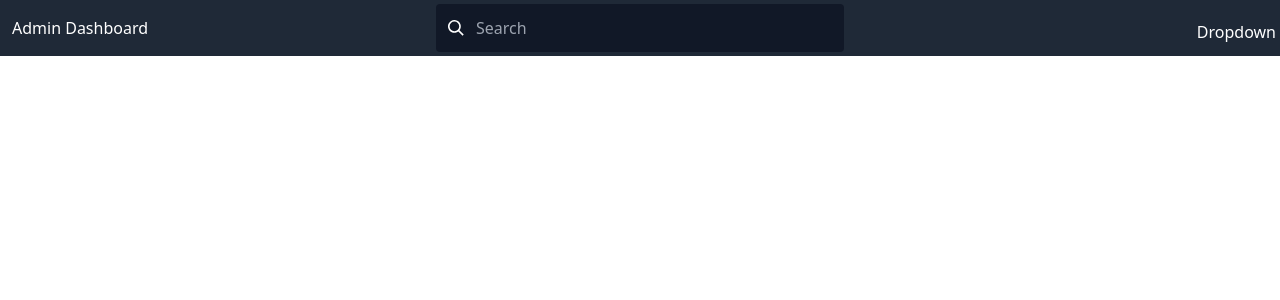
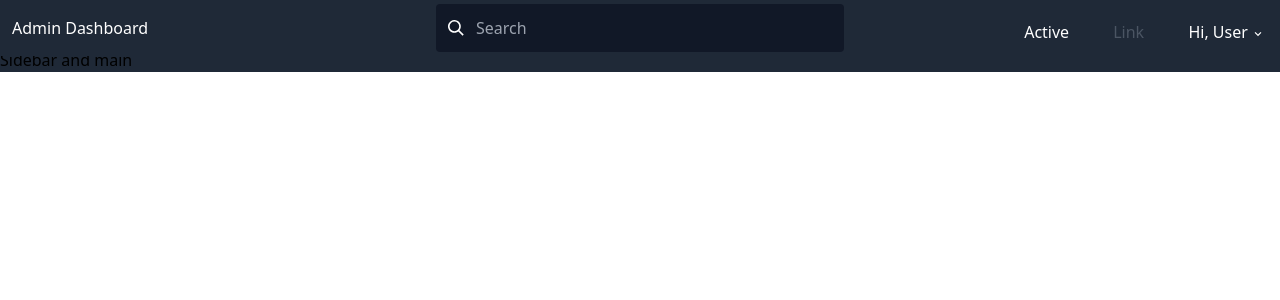
Before and after one commit to allensarmiento/admin-dashboard, a React (Create React App) app in the folder client/: page / in a window 1280 px wide. Shown: the top 300 px of the page. Built offline with nearby package versions, Linux system fonts and the light colour scheme.

Commit message:
Add dropdown and navigation

```diff
--- a/client/public/index.html
+++ b/client/public/index.html
@@ -24,6 +24,8 @@
       work correctly both with client-side routing and a non-root public URL.
       Learn how to configure a non-root public URL by running `npm run build`.
     -->
+
+    <link rel="stylesheet" href="https://use.fontawesome.com/releases/v5.3.1/css/all.css" />
     <title>React App</title>
   </head>
   <body>
--- /dev/null
+++ b/client/src/core/basic-navigation-item.tsx
@@ -0,0 +1,15 @@
+import { ReactNode } from "react";
+
+interface Props {
+  children: ReactNode;
+}
+
+const BasicNavigationItem = ({ children }: Props) => {
+  return (
+    <li className="flex-1 md:flex-none md:mr-3">
+      {children}
+    </li>
+  );
+};
+
+export default BasicNavigationItem;
--- /dev/null
+++ b/client/src/core/basic-navigation.tsx
@@ -0,0 +1,22 @@
+import classnames from 'classnames';
+import { ReactNode } from 'react';
+
+interface Props {
+  children: ReactNode;
+}
+
+const BasicNavigation = ({ children }: Props) => {
+  return (
+    <ul className={classnames(
+      'flex-1',
+      'flex',
+      'md:flex-none',
+      'items-center',
+      'justify-between',
+    )}>
+      {children}
+    </ul>
+  );
+};
+
+export default BasicNavigation;
--- /dev/null
+++ b/client/src/core/dropdown-link.tsx
@@ -0,0 +1,25 @@
+import classnames from 'classnames';
+import { ReactNode } from 'react';
+
+interface Props {
+  children: ReactNode;
+  href: string;
+}
+
+const DropdownLink = ({ children, href }: Props) => {
+  return (
+    <a href={href} className={classnames(
+      'block',
+      'p-2',
+      'hover:bg-gray-800',
+      'text-white',
+      'text-sm',
+      'no-underline',
+      'hover:no-underline',
+    )}>
+      {children}
+    </a>
+  );
+};
+
+export default DropdownLink;
--- a/client/src/core/dropdown.tsx
+++ b/client/src/core/dropdown.tsx
@@ -1,8 +1,26 @@
 import classnames from 'classnames';
+import { ReactNode } from 'react';
 
-const Dropdown = () => {
+interface Props {
+  children: ReactNode;
+  visible: boolean;
+}
+
+const Dropdown = ({ children, visible }: Props) => {
   return (
-    <ul>Dropdown</ul>
+    <div className={classnames(
+      'absolute',
+      'bg-gray-800',
+      'text-white',
+      'right-0',
+      'mt-3',
+      'p-3',
+      'overflow-auto',
+      'z-30',
+      visible ? '' : 'invisible',
+    )}>
+      {children}
+    </div>
   );
 };
 
--- a/client/src/core/navigation.tsx
+++ b/client/src/core/navigation.tsx
@@ -1,9 +1,19 @@
 import classnames from 'classnames';
+import { useState } from 'react';
+import BasicNavigation from './basic-navigation';
+import BasicNavigationItem from './basic-navigation-item';
 import Dropdown from './dropdown';
+import DropdownLink from './dropdown-link';
 import NavigationItem from './navigation-item';
 import SearchInput from './search-input';
 
 const Navigation = () => {
+  const [dropdownVisible, setDropdownVisible] = useState(false);
+
+  const toggleDropdown = () => {
+    setDropdownVisible(!dropdownVisible);
+  };
+
   return (
     <nav className={classnames(
       'fixed',
@@ -44,7 +54,72 @@ const Navigation = () => {
           'justify-between',
           'md:justify-end',
         )}>
-          <Dropdown />
+          <BasicNavigation>
+            <BasicNavigationItem>
+              <a href="#" className={classnames(
+                'inline-block',
+                'py-2',
+                'px-4',
+                'text-white',
+                'no-underline',
+              )}>
+                Active
+              </a>
+            </BasicNavigationItem>
+            <BasicNavigationItem>
+              <a href="#" className={classnames(
+                'inline-block',
+                'py-2',
+                'px-4',
+                'no-underline',
+                'text-gray-600',
+                'hover:text-gray-200',
+                'hover:text-underline',
+              )}>
+                Link
+              </a>
+            </BasicNavigationItem>
+            <BasicNavigationItem>
+              <div className="relative inline-block">
+                <button
+                  className={classnames(
+                    'drop-button',
+                    'text-white',
+                    'focus:outline-none',
+                  )}
+                  onClick={toggleDropdown}
+                >
+                  <span className="pr-2"></span>&nbsp;
+                  Hi, User&nbsp;
+                  <svg
+                    className="h-3 fill-current inline"
+                    xmlns="http://www.w3.org/2000/svg"
+                    viewBox="0 0 20 20"
+                  >
+                    <path
+                      d="M9.293 12.95l.707.707L15.657 8l-1.414-1.414L10 10.828 5.757 6.586 4.343 8z"
+                    />
+                  </svg>
+                </button>
+                <Dropdown visible={dropdownVisible}>
+                  <input
+                    className={classnames('p-2', 'text-gray-600')}
+                    placeholder="Search.."
+                  />
+                  <DropdownLink href="#">
+                    <i className="fa fa-user fa-fw"></i> Profile
+                  </DropdownLink>
+                  <DropdownLink href="#">
+                    <i className="fa fa-cog fa-fw"></i> Settings
+                  </DropdownLink>
+                  <div className="border border-gray-800"></div>
+                  <DropdownLink href="#">
+                    <i className="fa fa-sign-out-alt fa-fw"></i> Log Out
+                  </DropdownLink>
+                </Dropdown>
+              </div>
+            </BasicNavigationItem>
+          </BasicNavigation>
         </NavigationItem>
       </div>
     </nav>
--- a/client/src/pages/Home.tsx
+++ b/client/src/pages/Home.tsx
@@ -13,6 +13,14 @@ const Home = () => {
       'leading-normal',
     )}>
       <Navigation />
+      <div className={classnames(
+        'flex',
+        'flex-col',
+        'md:flex-row',
+        'bg-gray-800',
+      )}>
+        Sidebar and main
+      </div>
     </div>
   );
 };
```
